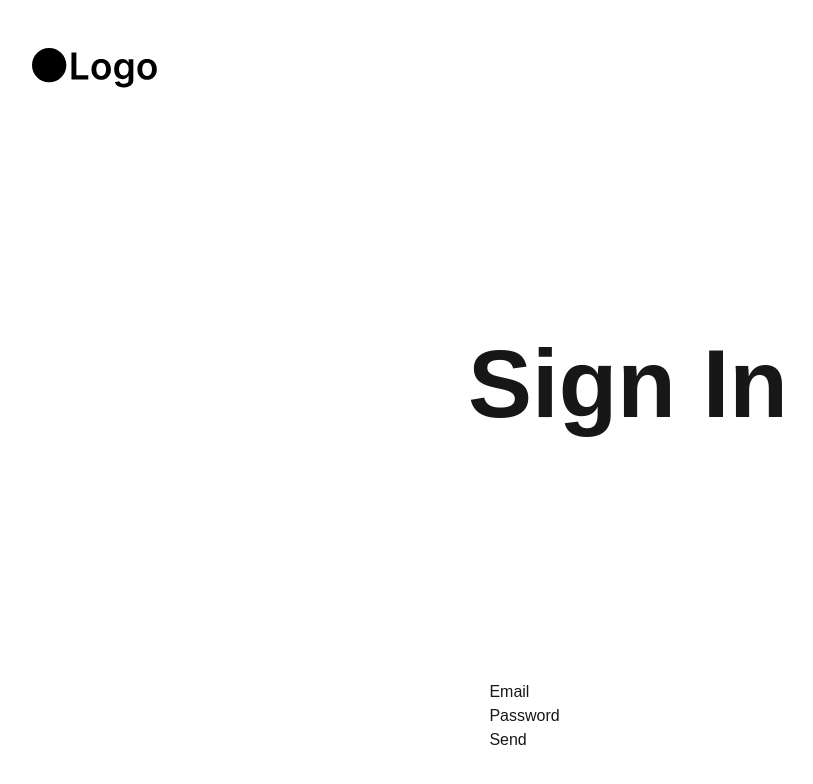
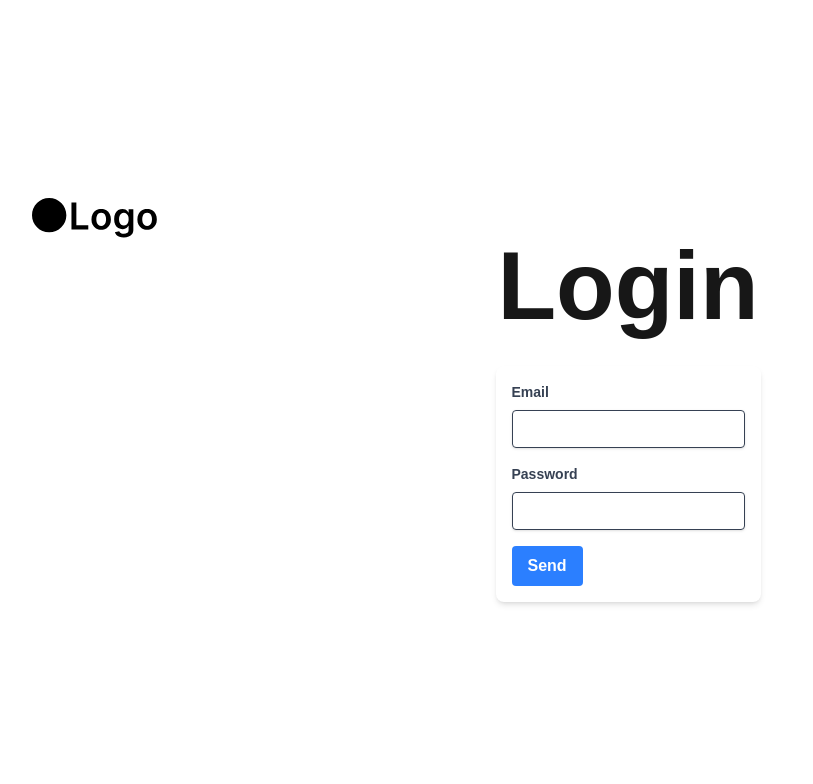
Before and after one commit to rikeda-cloud/react, a Next.js app in the folder typing-game/: page /login in a window 1280 px wide. Shown: the top 784 px of the page, without its empty margins (12-825 px from the left). Built offline with nearby package versions, Linux system fonts and the light colour scheme.

Commit message:
[update] YupForm style

```diff
--- a/typing-game/src/app/login/page.tsx
+++ b/typing-game/src/app/login/page.tsx
@@ -19,17 +19,16 @@
   const handleLogin = (data: any) => console.log("Login Data: ", data);
 
   return (
-    <div className="flex flex-col items-center justify-between min-h-screen px-8 py-12">
+    <div className="flex flex-col items-center justify-center min-h-screen px-8 py-12">
       <Header />
 
-      <section className="h-5/6 flex items-center justify-center text-center">
-        <h1 className="text-6xl md:text-8xl font-bold">
-          Sign In
+      <div className="flex flex-col items-center justify-center">
+        <h1 className="text-6xl md:text-8xl font-bold mb-8">
+          Login
         </h1>
-      </section>
-
-      <div>
-        <YupForm fields={loginFields} schema={loginSchema} onSubmit={handleLogin} />
+        <div>
+          <YupForm fields={loginFields} schema={loginSchema} onSubmit={handleLogin} />
+        </div>
       </div>
     </div>
   );
--- a/typing-game/src/app/signin/page.tsx
+++ b/typing-game/src/app/signin/page.tsx
@@ -20,17 +20,16 @@
   const handleSignin = (data: any) => console.log("Signin Data: ", data);
 
   return (
-    <div className="flex flex-col items-center justify-between min-h-screen px-8 py-12">
+    <div className="flex flex-col items-center justify-center min-h-screen px-8 py-12">
       <Header />
 
-      <section className="h-5/6 flex items-center justify-center text-center">
-        <h1 className="text-6xl md:text-8xl font-bold">
+      <div className="flex flex-col items-center justify-center">
+        <h1 className="text-6xl md:text-8xl font-bold mb-8">
           Sign In
         </h1>
-      </section>
-
-      <div>
-        <YupForm fields={signinFields} schema={signinSchema} onSubmit={handleSignin} />
+        <div>
+          <YupForm fields={signinFields} schema={signinSchema} onSubmit={handleSignin} />
+        </div>
       </div>
     </div>
   );
--- a/typing-game/src/components/YupForm.tsx
+++ b/typing-game/src/components/YupForm.tsx
@@ -25,17 +25,29 @@
   const onError = (err: any) => console.log(err);
 
   return (
-    <form onSubmit={handleSubmit(onSubmit, onError)} noValidate>
+    <form onSubmit={handleSubmit(onSubmit, onError)} noValidate className="max-w-md mx-auto p-4 bg-white shadow-md rounded-lg">
       {fields.map((field) => (
-        <div key={field.name}>
-          <label htmlFor={field.name}>{field.label}</label>
-          <input id={field.name} type={field.type} {...register(field.name)} />
-          <div>{errors[field.name]?.message as ReactNode}</div>
+        <div key={field.name} className="mb-4">
+          <label htmlFor={field.name} className="block text-gray-700 text-sm font-bold mb-2">{field.label}</label>
+          <input
+            id={field.name}
+            type={field.type}
+            {...register(field.name)}
+            className="shadow appearance-none border rounded w-full py-2 px-3 text-gray-700 leading-tight focus:outline-none focus:shadow-outline"
+          />
+          {errors[field.name] && (
+            <div className="text-red-500 text-xs italic mt-1">{errors[field.name]?.message as ReactNode}</div>
+          )}
         </div>
       ))}
       {children}
-      <div>
-        <button type="submit">Send</button>
+      <div className="flex items-center justify-between">
+        <button
+          type="submit"
+          className="bg-blue-500 hover:bg-blue-700 text-white font-bold py-2 px-4 rounded focus:outline-none focus:shadow-outline"
+        >
+          Send
+        </button>
       </div>
     </form>
   )
```
